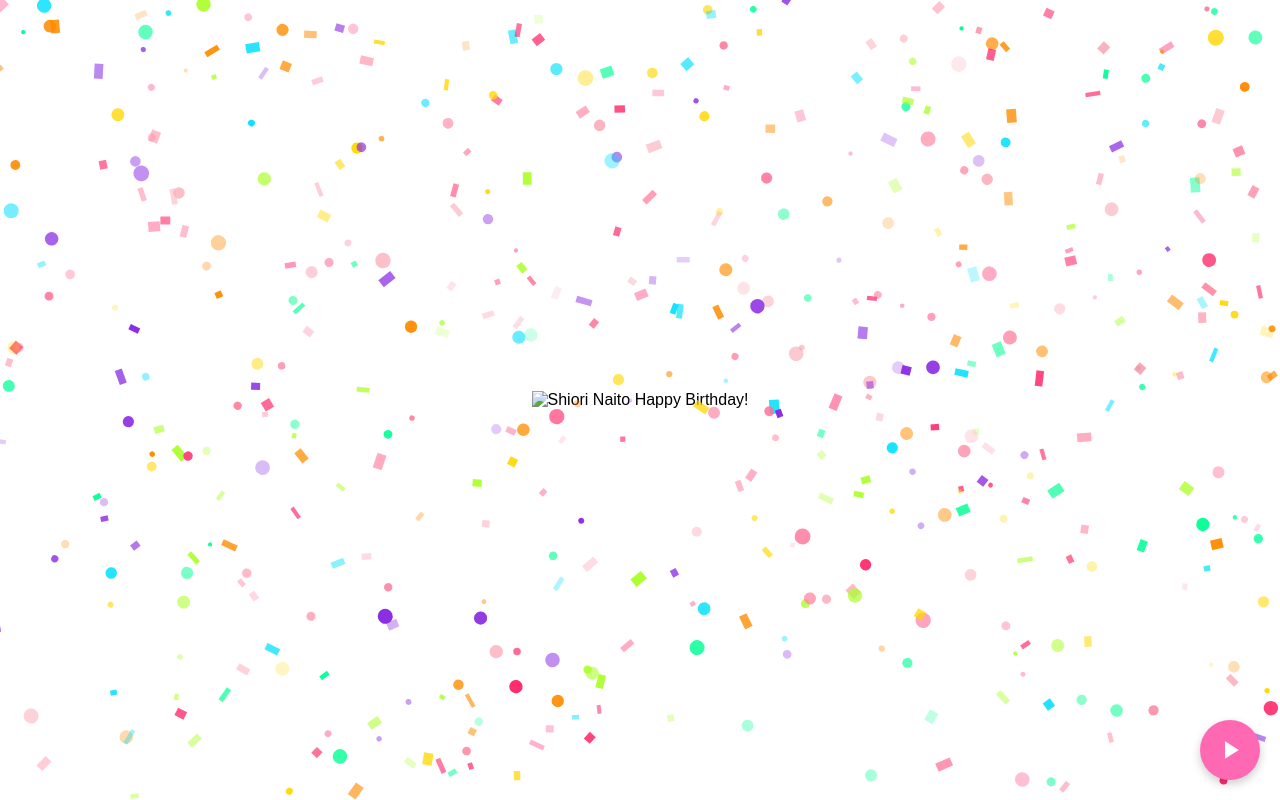
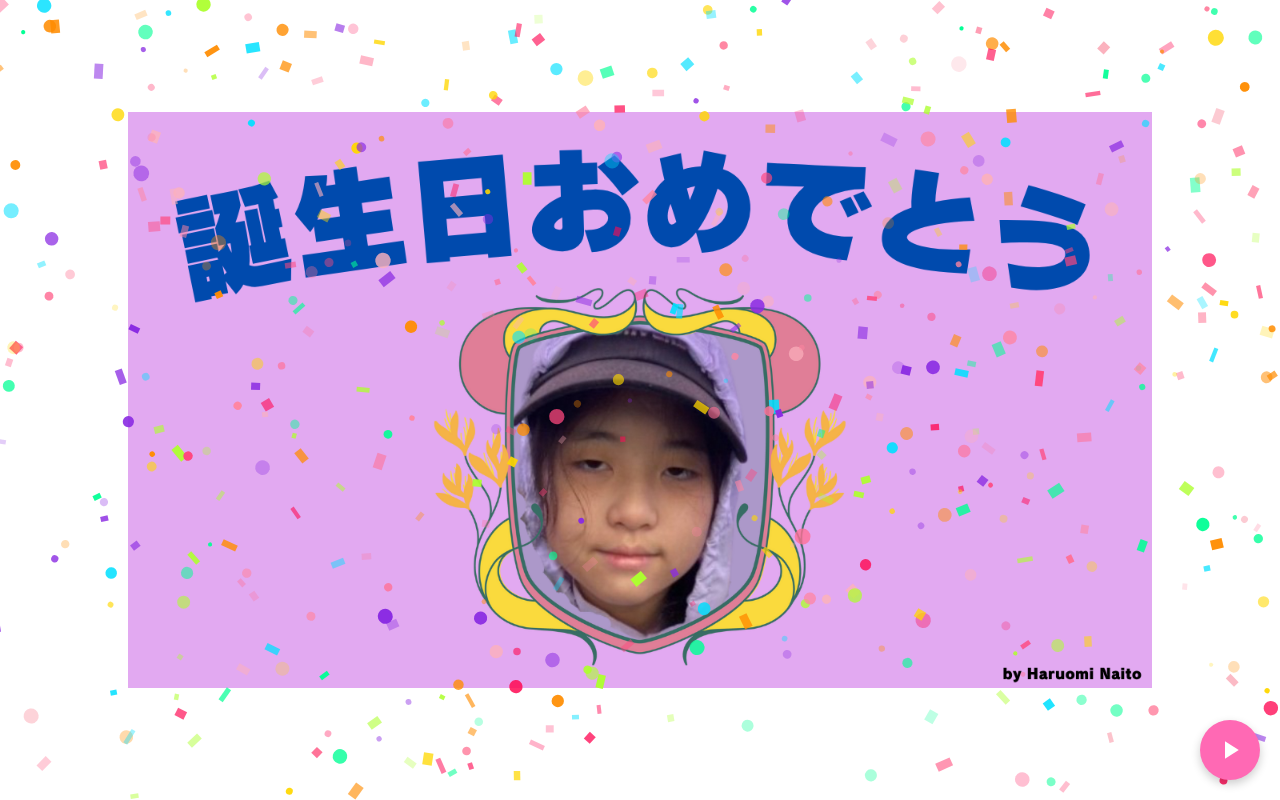
Before and after one commit to cltgm1352/Shiori-Naito-Happy-Birthday-, a plain HTML site: page index.html in a window 1280 px wide. Drawn offline with Linux system fonts and the light colour scheme.

Commit message:
Update index.html

```diff
--- a/index.html
+++ b/index.html
@@ -68,7 +68,7 @@
 </head>
 <body>
   <header>
-    <img src="ShioriNaitoHappyBirthday!.png" alt="Shiori Naito Happy Birthday!">
+    <img src="ShioriNaitoHappy Birthday!.png" alt="Shiori Naito Happy Birthday!">
     <canvas class="confetti"></canvas>
   </header>
 
```
